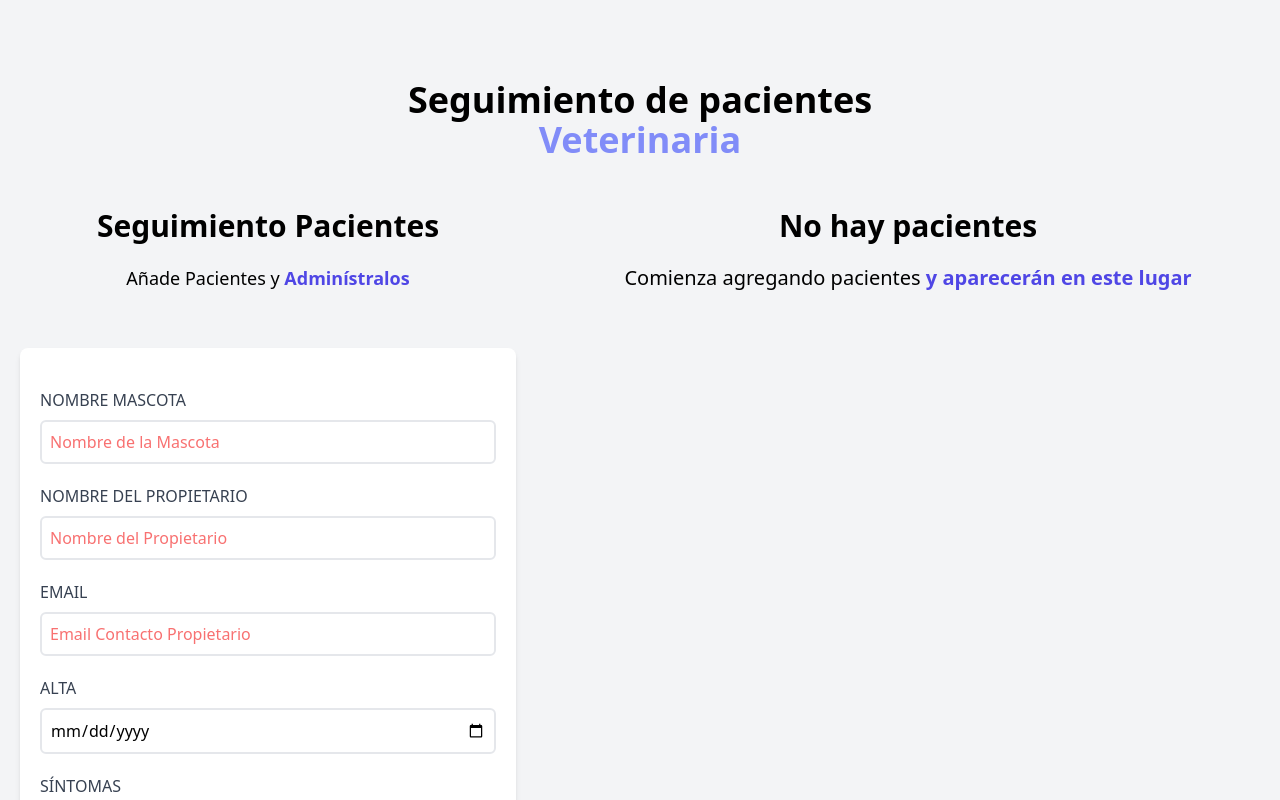
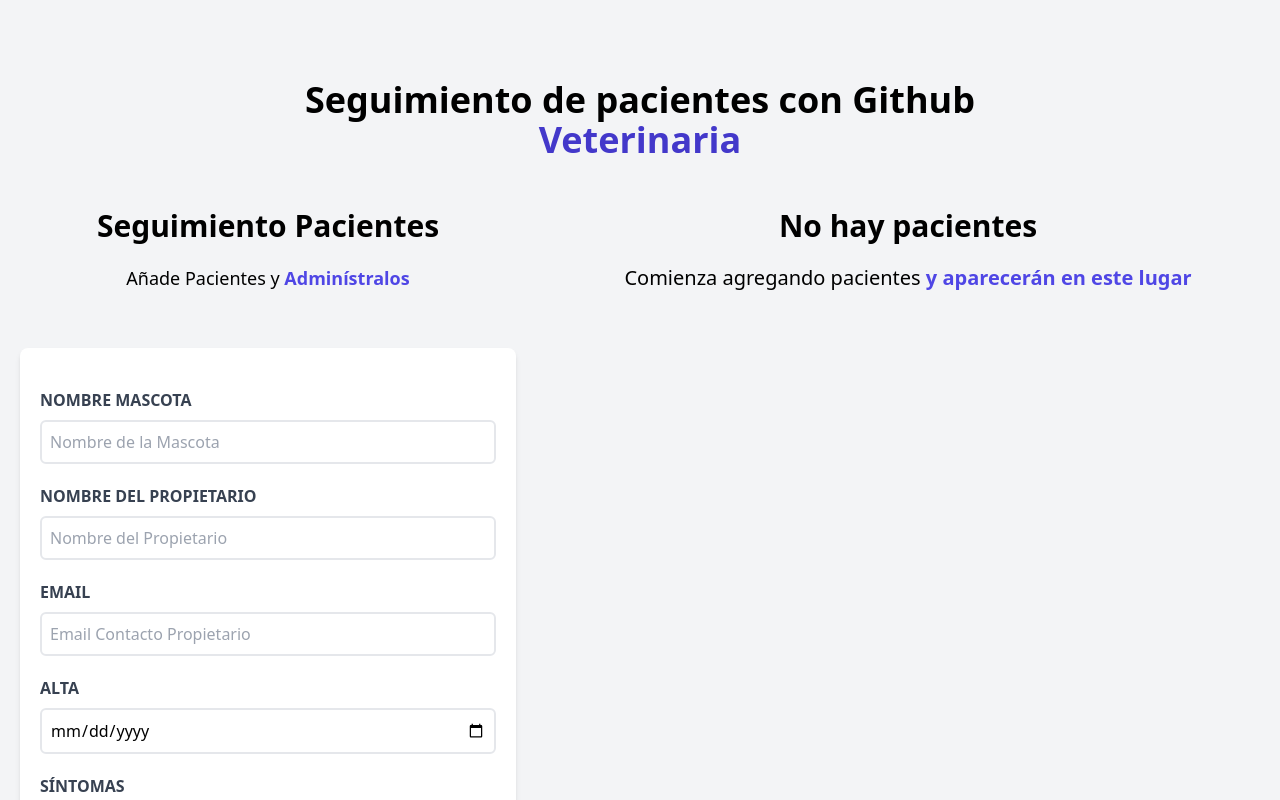
Before and after one commit to HortonSantiago/veterinary-patient-tracker, a React (Vite) app: page / in a window 1280 px wide. Shown: the top 800 px of the page. Built offline with nearby package versions, Linux system fonts and the light colour scheme.

Commit message:
modifico estilos del formulario

```diff
--- a/src/components/Formulario.jsx
+++ b/src/components/Formulario.jsx
@@ -93,12 +93,12 @@ const Formulario = ({ pacientes, setPacientes, paciente, setPaciente }) => {
         <div className="mb-5">
           <label
             htmlFor="nombreMascota"
-            className="block text-gray-700 uppercase"
+            className="block text-gray-700 uppercase font-bold"
           >
             Nombre Mascota
           </label>
           <input
-            className="border-2 w-full p-2 mt-2 placeholder-red-400 rounded-md"
+            className="border-2 w-full p-2 mt-2 placeholder-gray-400 rounded-md"
             type="text"
             id="nombreMascota"
             name="nombreMascota"
@@ -111,12 +111,12 @@ const Formulario = ({ pacientes, setPacientes, paciente, setPaciente }) => {
         <div className="mb-5">
           <label
             htmlFor="nombrePropietario"
-            className="block text-gray-700 uppercase"
+            className="block text-gray-700 uppercase font-bold"
           >
             Nombre del Propietario
           </label>
           <input
-            className="border-2 w-full p-2 mt-2 placeholder-red-400 rounded-md"
+            className="border-2 w-full p-2 mt-2 placeholder-gray-400 rounded-md"
             type="text"
             id="nombrePropietario"
             name="nombrePropietario"
@@ -127,11 +127,14 @@ const Formulario = ({ pacientes, setPacientes, paciente, setPaciente }) => {
         </div>
 
         <div className="mb-5">
-          <label htmlFor="email" className="block text-gray-700 uppercase">
+          <label
+            htmlFor="email"
+            className="block text-gray-700 uppercase font-bold"
+          >
             Email
           </label>
           <input
-            className="border-2 w-full p-2 mt-2 placeholder-red-400 rounded-md"
+            className="border-2 w-full p-2 mt-2 placeholder-gray-400 rounded-md"
             type="email"
             id="email"
             name="email"
@@ -142,11 +145,14 @@ const Formulario = ({ pacientes, setPacientes, paciente, setPaciente }) => {
         </div>
 
         <div className="mb-5">
-          <label htmlFor="alta" className="block text-gray-700 uppercase">
+          <label
+            htmlFor="alta"
+            className="block text-gray-700 uppercase font-bold"
+          >
             Alta
           </label>
           <input
-            className="border-2 w-full p-2 mt-2 placeholder-red-400 rounded-md"
+            className="border-2 w-full p-2 mt-2 placeholder-gray-400 rounded-md"
             type="date"
             id="alta"
             name="alta"
@@ -156,11 +162,14 @@ const Formulario = ({ pacientes, setPacientes, paciente, setPaciente }) => {
         </div>
 
         <div className="mb-5">
-          <label htmlFor="sintomas" className="block text-gray-700 uppercase">
+          <label
+            htmlFor="sintomas"
+            className="block text-gray-700 uppercase font-bold"
+          >
             Síntomas
           </label>
           <textarea
-            className="border-2 w-full p-2 mt-2 placeholder-red-400 rounded-md"
+            className="border-2 w-full p-2 mt-2 placeholder-gray-400 rounded-md"
             name="sintomas"
             id="sintomas"
             cols="30"
@@ -172,7 +181,7 @@ const Formulario = ({ pacientes, setPacientes, paciente, setPaciente }) => {
 
           <input
             type="submit"
-            className="bg-indigo-600 w-full p-3 text-white uppercase font-bold hover:bg-indigo-700 cursor-pointer transition-all"
+            className="bg-indigo-600 w-full p-3 text-white uppercase font-bold hover:bg-indigo-700 cursor-pointer transition-colors"
             value={paciente.id ? "Editar paciente" : " Agregar paciente"}
           />
         </div>
--- a/src/components/Header.jsx
+++ b/src/components/Header.jsx
@@ -3,9 +3,9 @@
 function Header() {
   return (
     <header>
-      <h1 className="text-4xl font-bold text-center md:w-1/2 mx-auto">
-        Seguimiento de pacientes
-        <span className="text-indigo-400"> Veterinaria</span>
+      <h1 className="text-4xl font-black text-center md:w-2/3 mx-auto">
+        Seguimiento de pacientes {""} con Github {""}
+        <span className="text-indigo-700"> Veterinaria</span>
       </h1>
     </header>
   );
```
